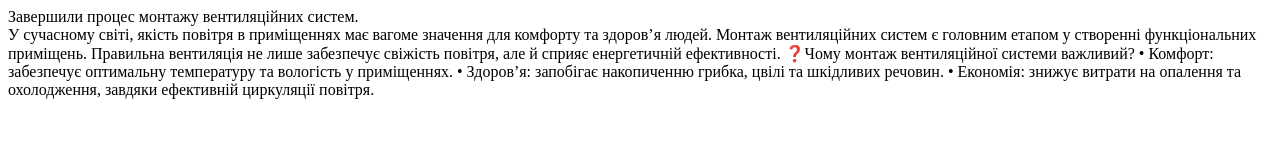
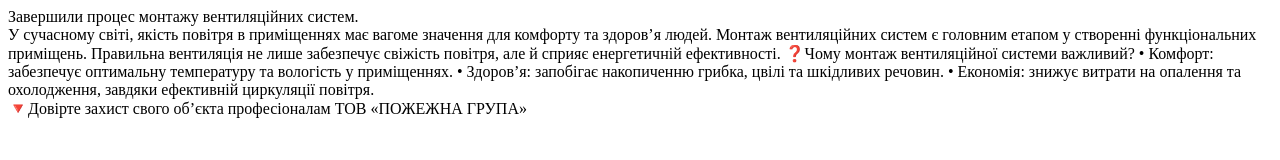
Before and after one commit to IMLOXOTRON/Pozhezhna_Grupa, a plain HTML site: page odin.html in a window 1280 px wide. Drawn offline with Linux system fonts and the light colour scheme.

Commit message:
Update odin.html

```diff
--- a/odin.html
+++ b/odin.html
@@ -21,7 +21,8 @@
 • Економія: знижує витрати на опалення та охолодження, завдяки ефективній циркуляції повітря.
     </main>
     <footer>
-
+      🔻Довірте захист свого об’єкта професіоналам
+ТОВ «ПОЖЕЖНА ГРУПА»
     </footer>
   </body>
 </htnl>
```
